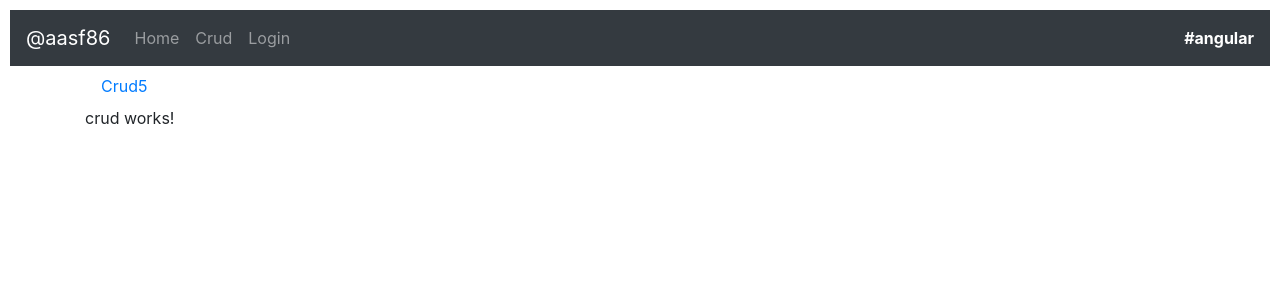
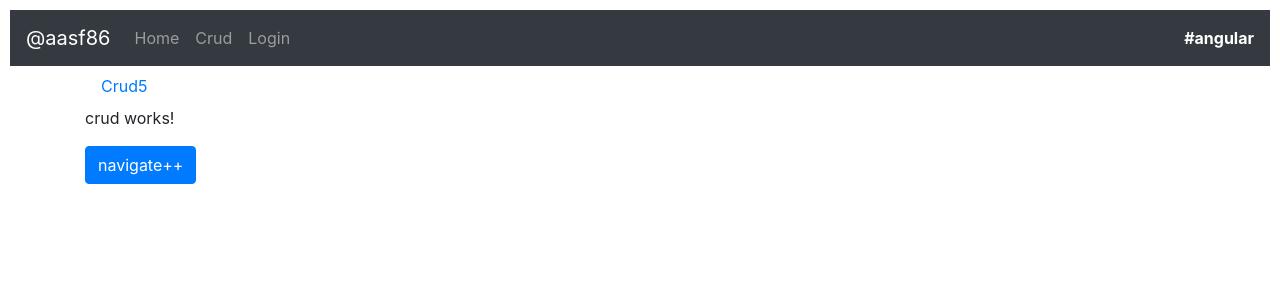
Before and after one commit to aasf86/angular2-geochurch, an Angular app: page / in a window 1280 px wide. Shown: the top 300 px of the page. Built offline with nearby package versions, Linux system fonts and the light colour scheme.

Commit message:
module router

```diff
--- a/src/app/crud/crud.component.html
+++ b/src/app/crud/crud.component.html
@@ -1,3 +1,4 @@
 <p>
   crud works! {{id}}
 </p>
+<button class="btn btn-primary" (click)="navigate()">navigate++</button>
--- a/src/app/crud/crud.component.ts
+++ b/src/app/crud/crud.component.ts
@@ -1,5 +1,5 @@
 import { Component, OnInit, OnDestroy } from '@angular/core';
-import { ActivatedRoute } from '@angular/router';
+import { ActivatedRoute, Router } from '@angular/router';
 import { Subscription } from 'rxjs/Subscription';
 
 @Component({
@@ -9,10 +9,17 @@ import { Subscription } from 'rxjs/Subscription';
 })
 export class CrudComponent implements OnInit, OnDestroy {
 
-  id:string;
+  id:number;
   subscription:Subscription;
 
-  constructor(private route:ActivatedRoute) { }
+  constructor(
+    private route:ActivatedRoute,
+    private router:Router) { }
+
+  navigate(){
+    this.id++;
+    this.router.navigate(['/crud',this.id.toString()]);
+  }
 
   ngOnInit() {
     this.subscription = this.route.params.subscribe(params => this.id = params.id);
```
Also changed, not shown: src/app/app.router.ts (+8 -5 lines), src/app/crud/crud.module.ts (+18 -3 lines).
